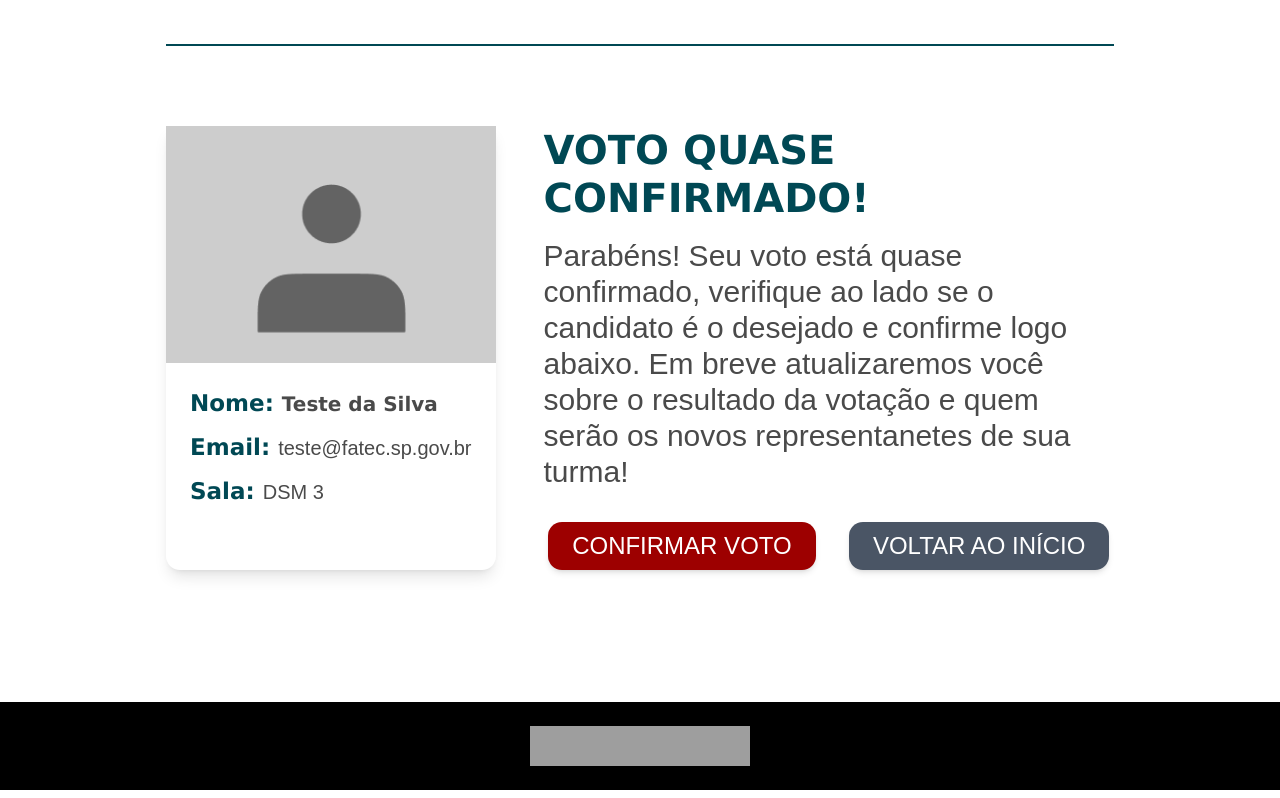
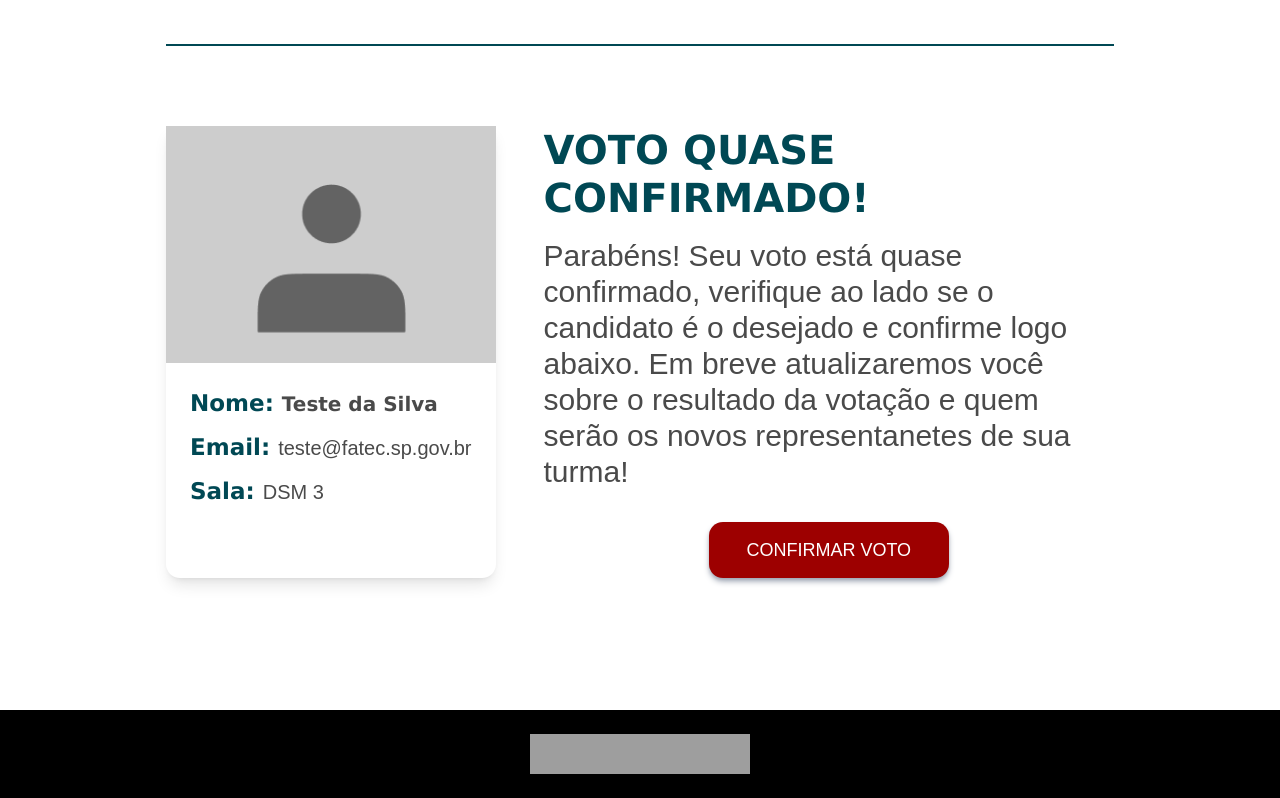
Before and after one commit to laboratorio-de-praticas/votacao-fe, a Next.js app: page /votacao/interna/confirmacao in a window 1280 px wide. Shown: the part 414-1212 px from the top of the page. Built offline with nearby package versions, Linux system fonts and the light colour scheme; grey boxes are pictures that could not be loaded; a web font is replaced by a local one.

Commit message:
refactor: mudando botões para o do componente

```diff
--- a/src/app/votacao/interna/confirmacao/page.js
+++ b/src/app/votacao/interna/confirmacao/page.js
@@ -3,6 +3,7 @@
 import React, { useRef } from "react";
 import Image from "next/image";
 import ConfirmModal from "@/components/confirmModal";
+import Button from "@/components/button";
 
 const Header = ({ children }) => (
   <header className="mb-4 md:mb-6 lg:mb-8">
@@ -70,16 +71,6 @@ const CandidateCard = ({ image, mobileImage, name, email, room }) => (
   </article>
 );
 
-const ActionButton = ({ children, onClick, className = "" }) => (
-  <button
-    onClick={onClick}
-    className={`px-6 py-2 bg-[#9D0000] hover:bg-[#a31515] text-white rounded-[14px]
-      text-sm md:text-xl xl:text-2xl shadow-md hover:shadow-lg transition-all
-      ${className}`}
-  >
-    {children}
-  </button>
-);
 
 const ConfirmationPage = () => {
   const modalRef = useRef()
@@ -117,9 +108,7 @@ const ConfirmationPage = () => {
 
           <div className="mt-6 w-full">
             <div className="flex flex-col gap-4">
-              <ActionButton onClick={handleConfirm}>
-                CONFIRMAR VOTO
-              </ActionButton>
+              <Button onClick={handleConfirm} text={"CONFIRMAR VOTO"}/>
             </div>
           </div>
         </div>
@@ -148,15 +137,7 @@ const ConfirmationPage = () => {
             </p>
 
             <div className="flex justify-around gap-6">
-              <ActionButton onClick={handleConfirm}>
-                CONFIRMAR VOTO
-              </ActionButton>
-              <ActionButton
-                onClick={handleReturn}
-                className="bg-gray-600 hover:bg-gray-700"
-              >
-                VOLTAR AO INÍCIO
-              </ActionButton>
+              <Button onClick={handleConfirm} text={"CONFIRMAR VOTO"}/>
             </div>
           </div>
         </div>
--- a/src/app/votacao/publica/confirmacao/convidado/page.js
+++ b/src/app/votacao/publica/confirmacao/convidado/page.js
@@ -1,6 +1,8 @@
 "use client";
+import Button from "@/components/button";
 import ConfirmModal from "@/components/confirmModal";
 import { useRef } from "react";
+import Image from "next/image";
 
 export default function VotacaoPublica() {
     const modalRef = useRef()
@@ -22,12 +24,13 @@ export default function VotacaoPublica() {
           <div className="flex flex-col md:flex-row md:w-5/6 gap-8 mt-6 md:gap-12 md:mt-16 md:mb-16 md:justify-stretch md:self-center">
             <div className="order-2 w-170px w-4/5 md:w-1/3 h-fit bg-[#ffffff] rounded-b-[10px] flex flex-col shadow-gray-400 shadow-md self-center">
               <div className="w-full aspect-video bg-[#cdcdcd] border-none p-0 place-content-center">
-                <img
+                <Image
                   src="/undefinedImage.svg"
                   className="justify-self-center stroke-white w-[50px]"
                   alt="Imagem do Projeto"
+                  width={50}
+                  height={50}
                 />
-                {/* <img src="" alt="" /> */}
               </div>
               <div className="flex flex-col px-5 py-3 hyphens-auto overflow-y-auto min-h-[100px] max-h-[150px] md:min-h-[150px] md:max-h-[200px]">
                 <p className="text-[#004854] font-regular text-[15px] md:text-[24px]">
@@ -52,17 +55,9 @@ export default function VotacaoPublica() {
                 </p>
               </div>
               <div className="hidden md:flex flex-row space-x-6 mt-8 justify-center">
-                <button
-                  className="bg-[#9D0000] text-white h-[50px] w-1/3 rounded-[14px] text-[20px] shadow-gray-400 shadow-md cursor-pointer trasition-all delay-100 hover:opacity-90"
-                  onClick={handleConfirm}
-                >
-                  VOTAR
-                </button>
+                <Button onClick={handleConfirm} text={"VOTAR"}/>
               </div>
             </div>
-            <button className="self-center mb-12 order-3 md:hidden bg-[#9D0000] text-white h-[30px] w-1/2 rounded-[14px] text-[15px] shadow-gray-400 shadow-md cursor-pointer trasition-all delay-100 hover:opacity-80">
-              VOTAR
-            </button>
           </div>
         </div>
         <ConfirmModal ref={modalRef} />
--- a/src/components/confirmModal.js
+++ b/src/components/confirmModal.js
@@ -5,6 +5,7 @@ import React, {
   useRef,
 } from "react";
 import FeedbackModal from "./feedbackModal";
+import Button from "./button";
 
 const ConfirmModal = forwardRef((_, ref) => {
   const [isConfirmOpen, setIsConfirmOpen] = useState(false);
@@ -55,18 +56,8 @@ const ConfirmModal = forwardRef((_, ref) => {
               </p>
             </div>
             <div className="flex gap-4 md:gap-9 mt-4 md:gap">
-              <button
-                className="bg-[#B20000] text-white rounded-xl shadow-md hover:bg-[#9A0101] md:w-60 md:h-14 w-36 h-8 transition-colors duration-300"
-                onClick={() => setIsConfirmOpen(false)}
-              >
-                <p className="text-lg">VOLTAR</p>
-              </button>
-              <button
-                className="bg-[#B20000] text-white rounded-xl shadow-md hover:bg-[#9A0101] md:w-60 md:h-14 w-36 h-8 transition-colors duration-300"
-                onClick={handleConfirm}
-              >
-                <p className="text-lg">CONFIRMAR</p>
-              </button>
+              <Button onClick={() => setIsConfirmOpen(false)} text={"VOLTAR"}/>
+              <Button onClick={handleConfirm} text={"CONFIRMAR"}/>
             </div>
           </div>
         </div>
```
